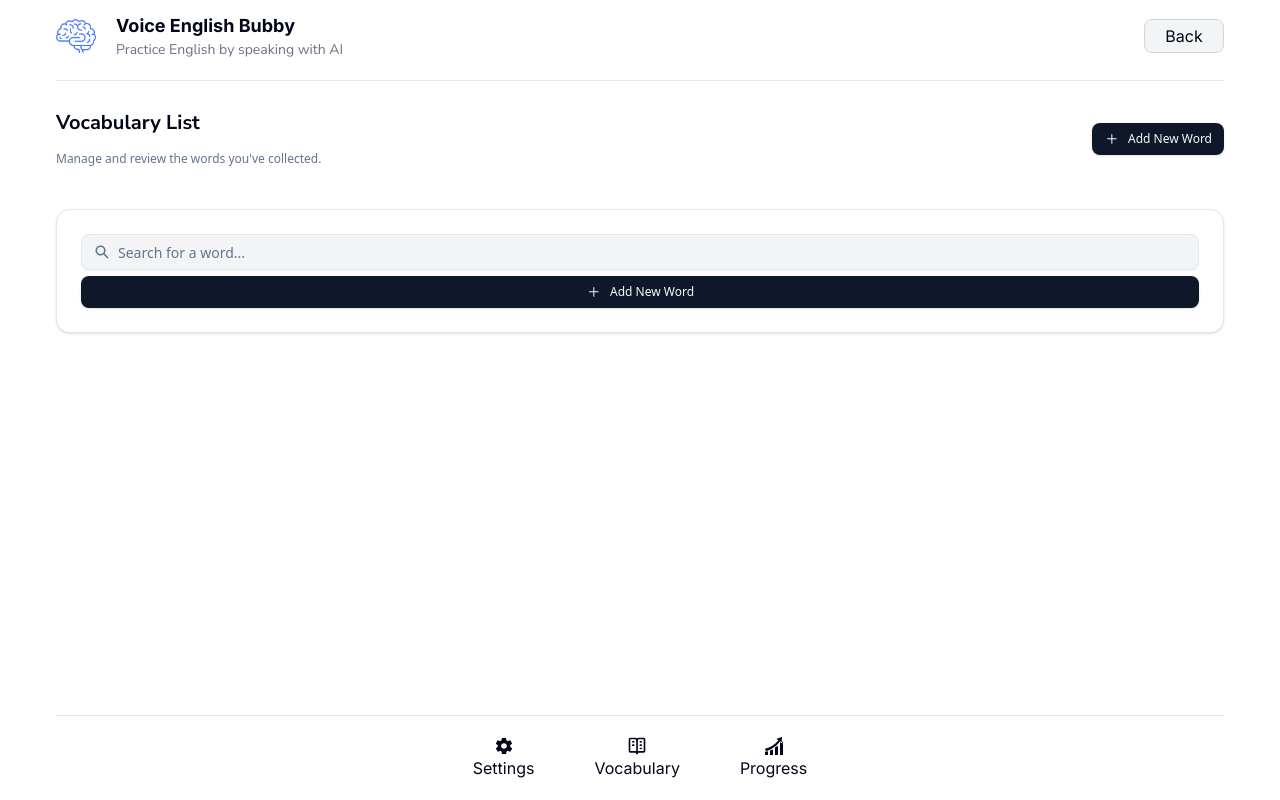
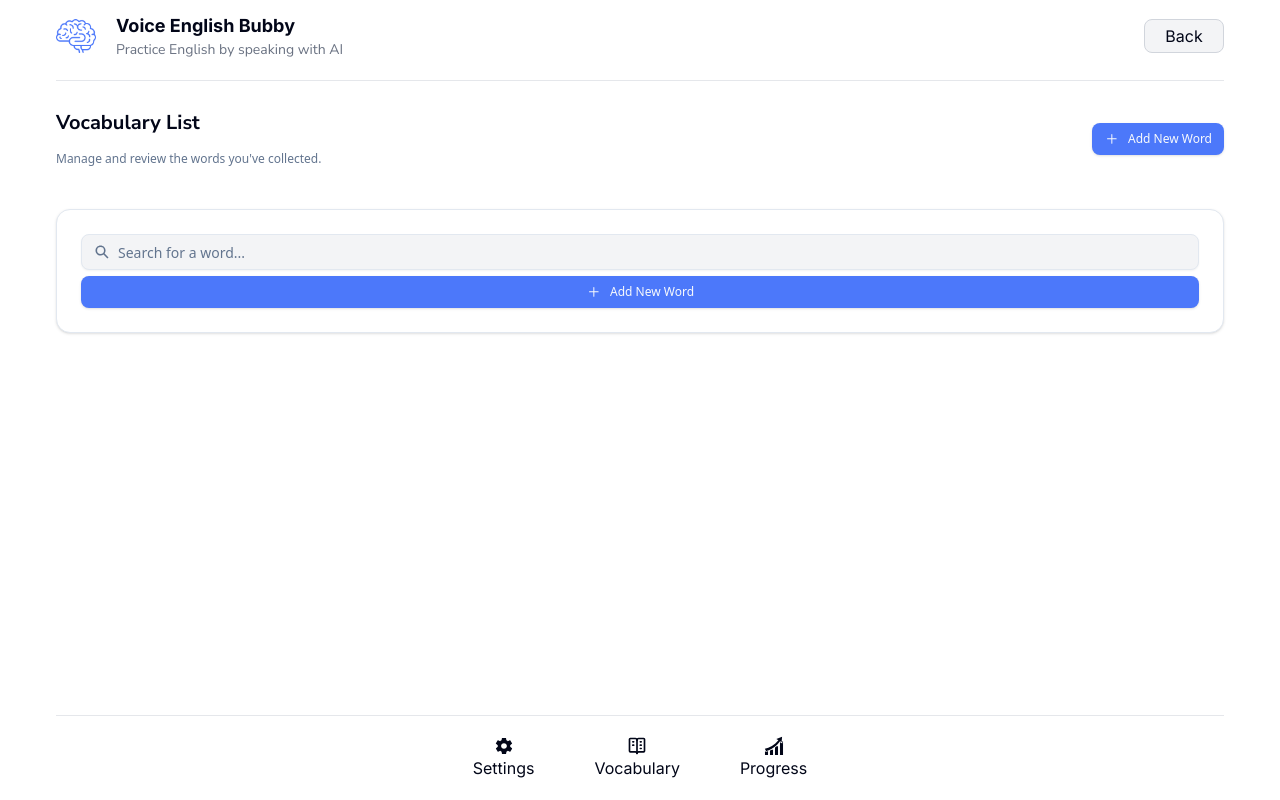
Before and after one commit to AtakanAkin1/voice-english-bubby, a Next.js app: page /vocabulary in a window 1280 px wide. Built offline with nearby package versions, Linux system fonts and the light colour scheme.

Commit message:
Updated button style

```diff
--- a/components/ui/button.tsx
+++ b/components/ui/button.tsx
@@ -10,7 +10,7 @@ const buttonVariants = cva(
     variants: {
       variant: {
         default:
-          "bg-primary text-primary-foreground shadow hover:bg-primary/90",
+            "bg-[#4c78fa] text-primary-foreground shadow hover:bg-[#345dd1] cursor-pointer",
         destructive:
           "bg-destructive text-destructive-foreground shadow-sm hover:bg-destructive/90",
         outline:
```
